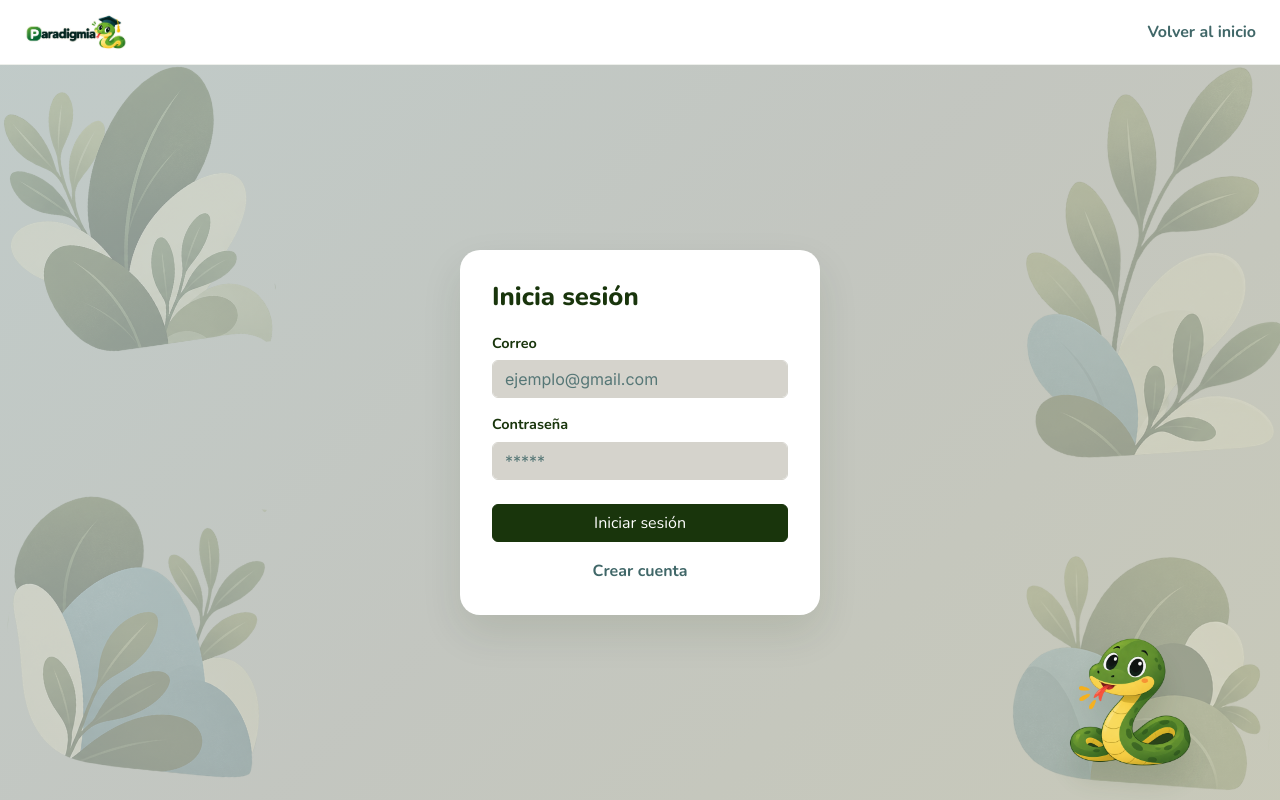
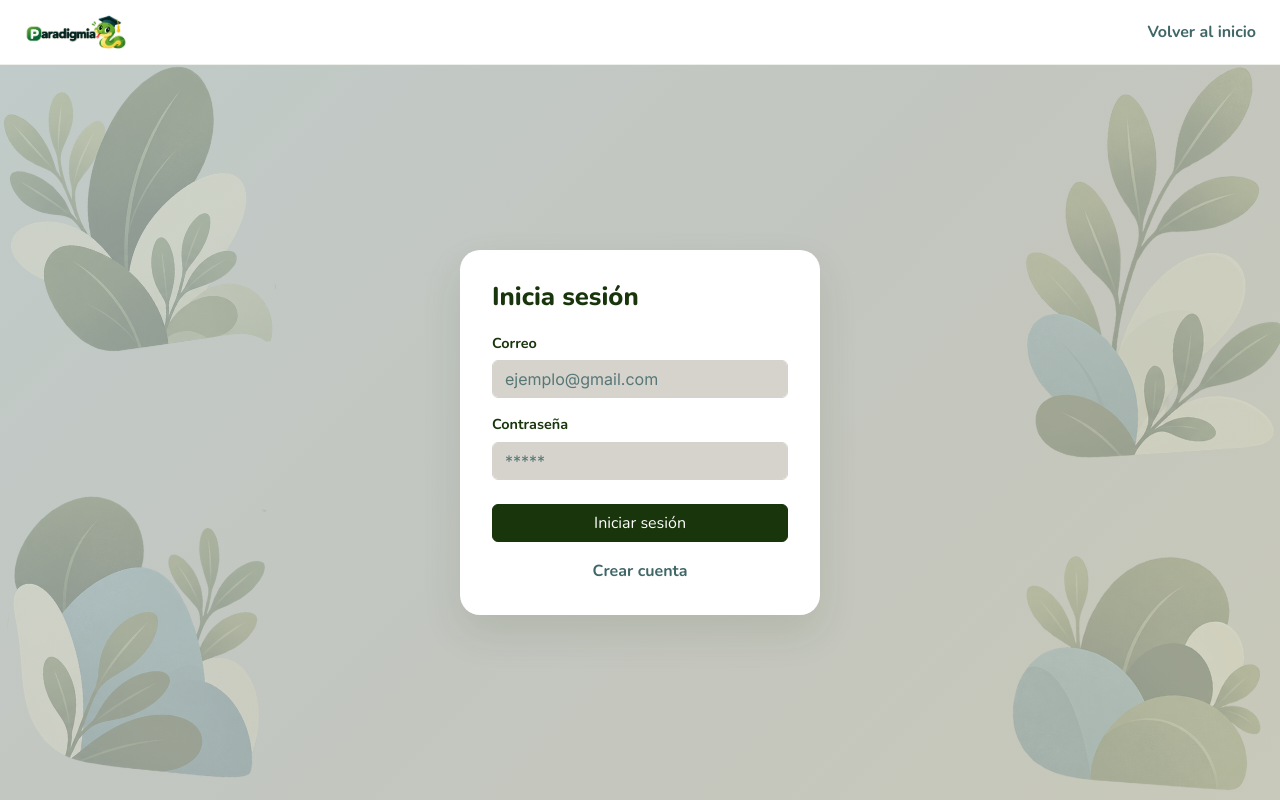
Before and after one commit to Andre-Slr/paradigmia, a React (Vite) app: page /login in a window 1280 px wide. Built offline with nearby package versions, Linux system fonts and the light colour scheme; no server answers.

Commit message:
feat: quita serpiente de la pagina auth

```diff
--- a/src/features/auth/AuthPage.tsx
+++ b/src/features/auth/AuthPage.tsx
@@ -42,10 +42,6 @@ export default function AuthPage({ mode, onSignIn, onSignUp }: AuthPageProps) {
           <img src={hojasInferiorDerecha} alt="" />
         </div>
 
-        <div className="auth-hero-visual" aria-hidden="true">
-          <img src={mascotaSerpiente} alt="" />
-        </div>
-
         <section className="auth-form" key={mode}>
           <h1 className="auth-form-title">
             {mode === 'register' ? 'Crea tu cuenta' : 'Inicia sesión'}
--- a/src/styles/theme.css
+++ b/src/styles/theme.css
@@ -150,29 +150,6 @@ h1, h2, h3, h4, h5, h6, nav {
     rgba(64, 103, 104, 0.12),
     rgba(104, 125, 49, 0.12)
   );
-}
-
-.auth-hero-visual {
-  position: absolute;
-  right: 3%;
-  bottom: 3%;
-  z-index: 0;
-  width: 240px;
-  pointer-events: none;
-  opacity: 0.95;
-}
-
-.auth-hero-visual img {
-  width: 100%;
-  height: auto;
-  object-fit: contain;
-  filter: drop-shadow(0 18px 14px rgba(25, 53, 12, 0.12));
-}
-
-@media (max-width: 720px) {
-  .auth-hero-visual {
-    display: none;
-  }
 }
 
 .brand-icon {
```
